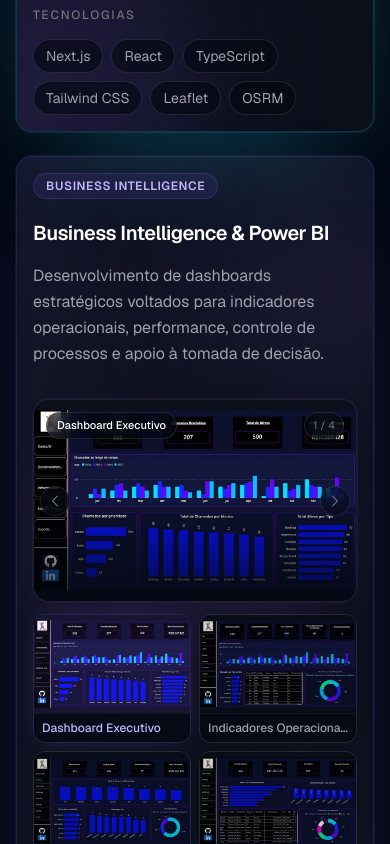
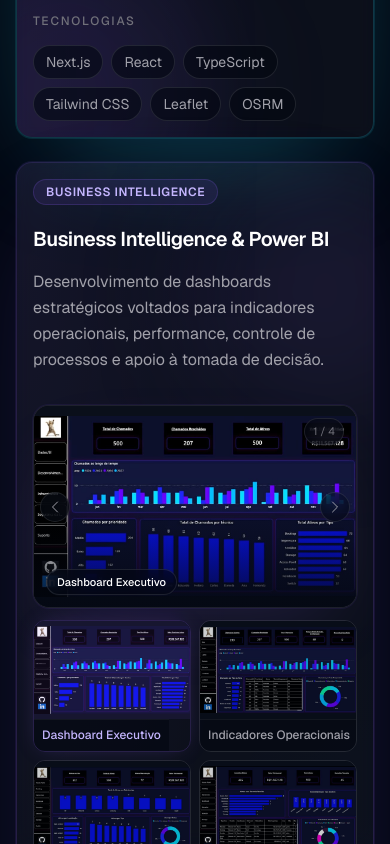
Before and after one commit to RaynanOli/portfolio-raynan, a Next.js app: page / in a window 390 px wide. Shown: the part 3427-4271 px from the top of the page. Built offline with nearby package versions, Linux system fonts and the light colour scheme.

Commit message:
Fixed project gallery labels

```diff
--- a/components/ProjectGallery.tsx
+++ b/components/ProjectGallery.tsx
@@ -219,7 +219,10 @@
               priority
             />
           </div>
-          <p className="mt-3 px-2 text-center text-xs font-medium text-white sm:mt-4 sm:text-sm">
+          <p
+            className="mt-3 max-w-full truncate whitespace-nowrap px-2 text-center text-xs font-medium text-white sm:mt-4 sm:text-sm"
+            title={active.label}
+          >
             {active.label}
           </p>
         </div>
@@ -262,15 +265,20 @@
               <div className="pointer-events-none absolute inset-0 bg-gradient-to-t from-background/80 via-transparent to-transparent" />
             ) : null}
 
-            <div className="absolute inset-x-3 top-3 flex items-start justify-between gap-2 sm:inset-x-auto sm:top-auto sm:block">
-              <div className="max-w-[calc(100%-3rem)] rounded-full border border-border bg-surface-elevated px-2.5 py-1 text-[11px] font-medium text-heading backdrop-blur-sm sm:absolute sm:bottom-4 sm:left-4 sm:max-w-[calc(100%-6rem)] sm:px-3 sm:text-xs">
+            <div className="absolute bottom-3 left-3 z-10 max-w-[calc(100%-4.5rem)] sm:bottom-4 sm:left-4 sm:max-w-[calc(100%-6rem)]">
+              <span
+                className="block truncate whitespace-nowrap rounded-full border border-border bg-surface-elevated/95 px-2.5 py-1 text-[11px] font-medium text-heading backdrop-blur-sm sm:px-3 sm:text-xs"
+                title={active.label}
+              >
                 {active.label}
-              </div>
+              </span>
+            </div>
 
-              <div className="shrink-0 rounded-full border border-border bg-surface-elevated px-2 py-1 text-[11px] text-muted backdrop-blur-sm sm:absolute sm:right-4 sm:top-4 sm:px-2.5 sm:text-xs">
+            {items.length > 1 ? (
+              <div className="absolute right-3 top-3 z-10 shrink-0 rounded-full border border-border bg-surface-elevated/95 px-2 py-1 text-[11px] text-muted backdrop-blur-sm sm:right-4 sm:top-4 sm:px-2.5 sm:text-xs">
                 {activeIndex + 1} / {items.length}
               </div>
-            </div>
+            ) : null}
 
             <div className="absolute bottom-4 right-4 hidden rounded-full border border-border bg-surface-elevated px-3 py-1 text-xs text-muted-foreground opacity-0 backdrop-blur-sm transition group-hover:opacity-100 sm:block">
               Clique para ampliar
@@ -301,19 +309,23 @@
         </div>
 
         {items.length > 1 ? (
-          <div className={`mt-3 grid gap-2 sm:mt-4 sm:gap-3 ${thumbColumns}`}>
+          <div
+            className={`mt-3 grid min-w-0 gap-2 sm:mt-4 sm:gap-3 ${thumbColumns}`}
+          >
             {items.map((item, index) => (
               <button
                 key={item.src}
                 type="button"
                 onClick={() => setActiveIndex(index)}
-                className={`group/thumb relative overflow-hidden rounded-xl border text-left transition duration-300 ${
+                className={`group/thumb flex min-w-0 flex-col overflow-hidden rounded-xl border text-left transition duration-300 ${
                   index === activeIndex
                     ? styles.activeThumb
                     : "border-border hover:border-border hover:-translate-y-0.5"
                 }`}
               >
-                <div className={`relative ${styles.aspect} overflow-hidden`}>
+                <div
+                  className={`relative min-h-0 w-full shrink-0 ${styles.aspect} overflow-hidden`}
+                >
                   <GalleryImage
                     src={item.src}
                     alt={item.alt}
@@ -329,13 +341,14 @@
                     }`}
                   />
                 </div>
-                <div className="border-t border-border-subtle bg-surface-elevated px-2 py-1.5 sm:px-3 sm:py-2">
+                <div className="min-w-0 shrink-0 border-t border-border-subtle bg-surface-elevated px-2 py-2 sm:px-3">
                   <p
-                    className={`truncate text-xs font-medium ${
+                    className={`truncate whitespace-nowrap text-xs font-medium leading-tight ${
                       index === activeIndex
                         ? styles.activeLabel
                         : "text-muted-foreground"
                     }`}
+                    title={item.label}
                   >
                     {item.label}
                   </p>
```
